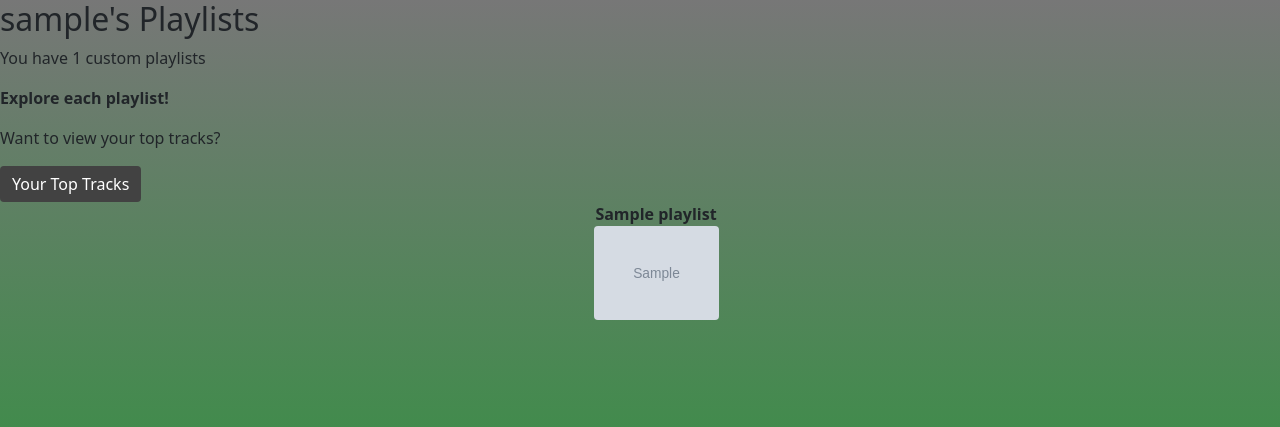
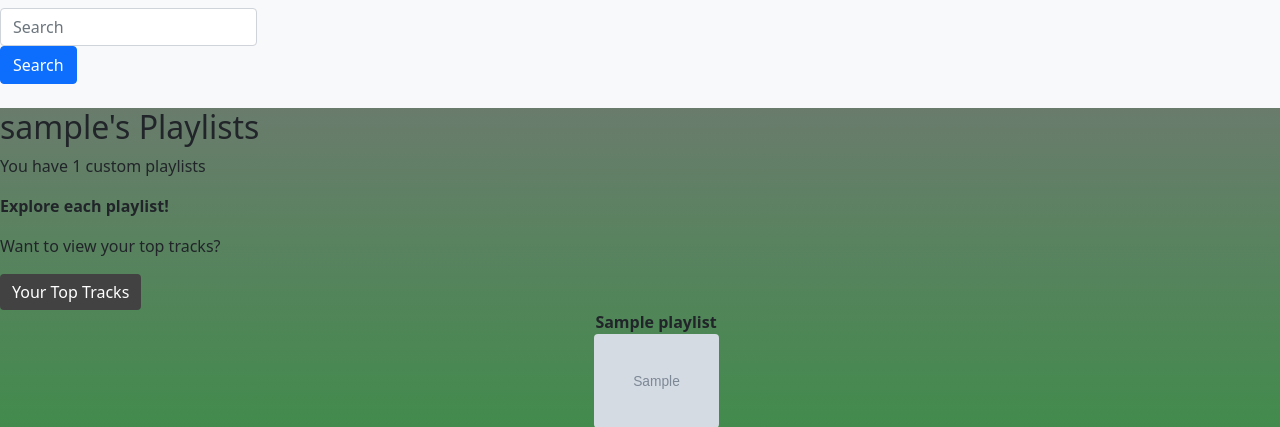
Before and after one commit to Kymartin45/spotify-oauth2, a Flask app: template templates/userPlaylists.html in a window 1280 px wide. Shown: the top 427 px of the page. Run offline with Flask 2, Linux system fonts and the light colour scheme; the template is opened without the code that fills it: most values are stand-ins (such as "Sample title", 1, 10 or a date in 2020); grey boxes marked "Sample" are stand-in pictures.

Commit message:
search bar

```diff
--- a/templates/userPlaylists.html
+++ b/templates/userPlaylists.html
@@ -8,6 +8,13 @@
     <link href="https://cdn.jsdelivr.net/npm/bootstrap@5.1.3/dist/css/bootstrap.min.css" rel="stylesheet"
         integrity="sha384-1BmE4kWBq78iYhFldvKuhfTAU6auU8tT94WrHftjDbrCEXSU1oBoqyl2QvZ6jIW3" crossorigin="anonymous">
     <div id="user-playlists">
+        <nav class="navbar navbar-light bg-light">
+            <form class="form-inline">
+                <input class="form-control mr-sm-2" type="search" placeholder="Search"
+                    aria-label="Search">
+                <button class="btn btn-primary" type="submit">Search</button>
+            </form>
+        </nav>
         <h2>{{username}}'s Playlists</h2>
         <p>You have {{ playlist_data|length }} custom playlists</p>
         <p><strong>Explore each playlist!</strong></p>
```
